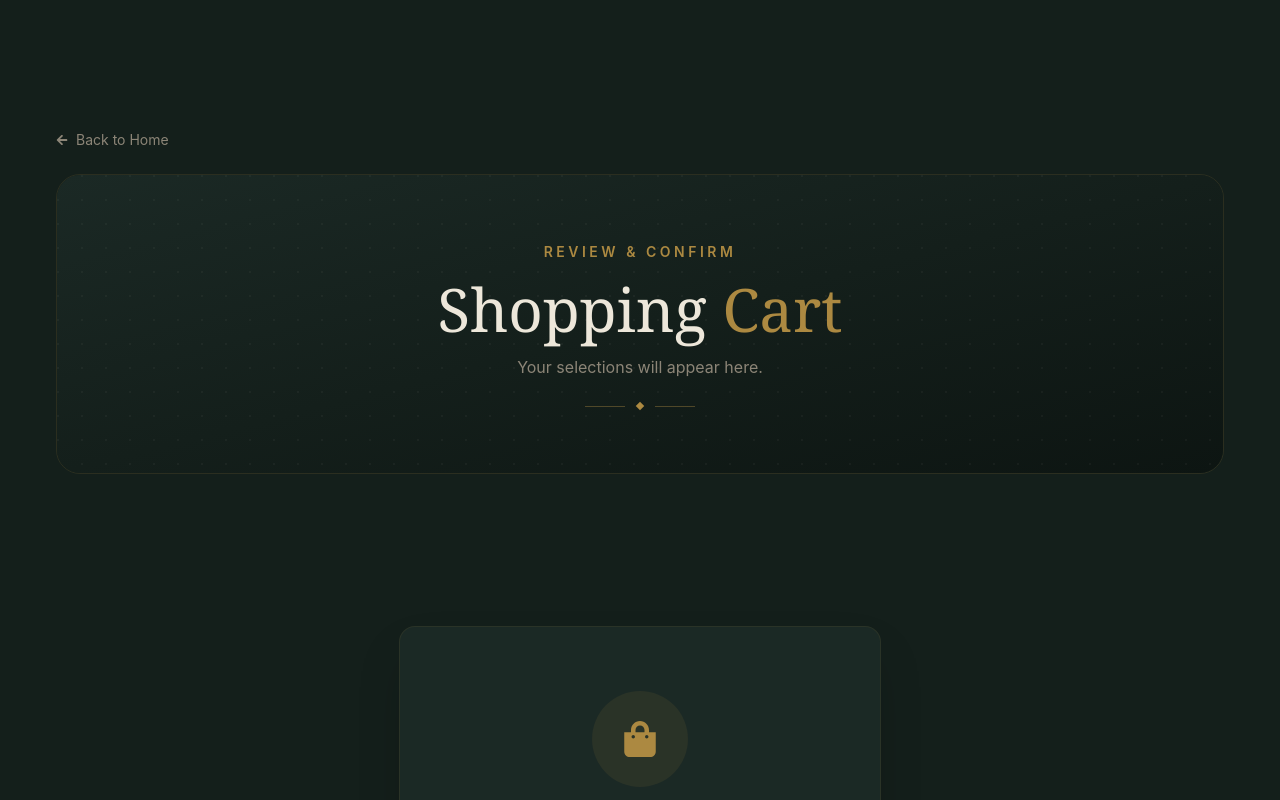
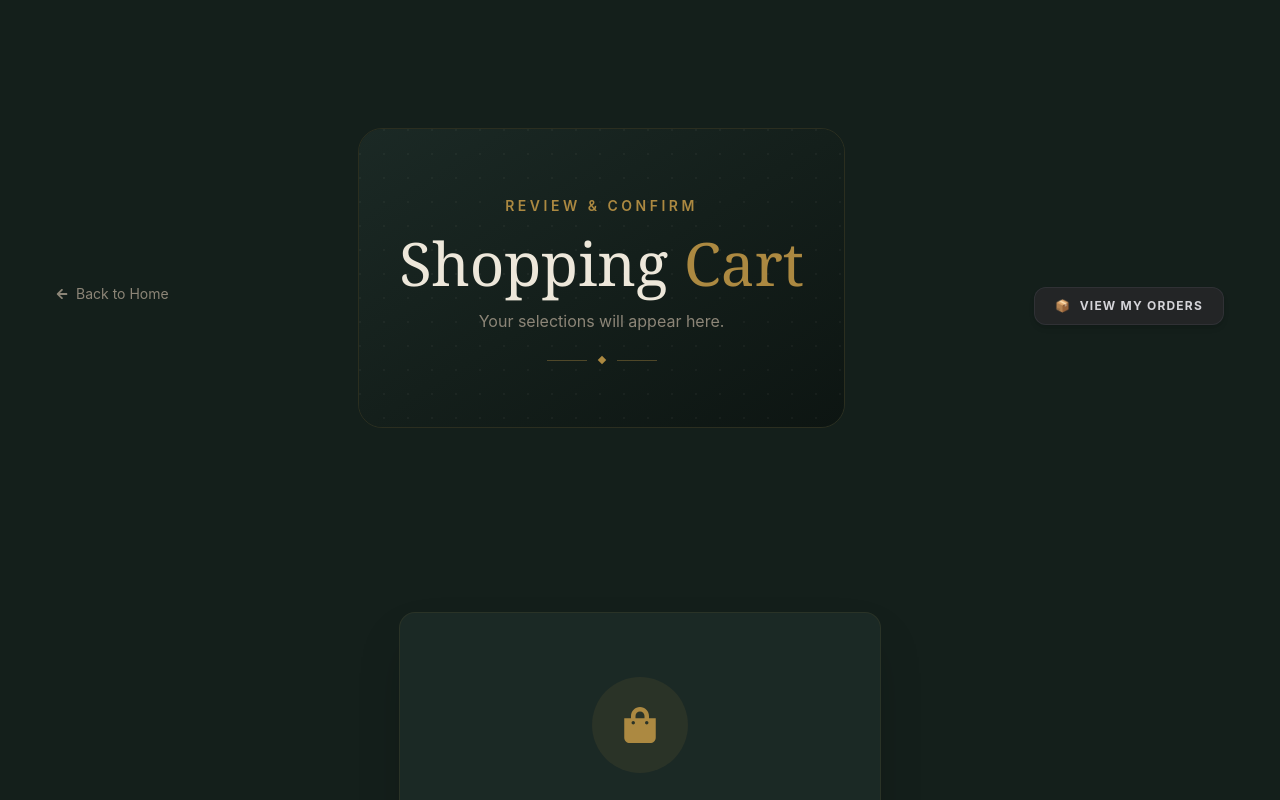
Before and after one commit to Qalib137/restaurant-frontend, a React (Vite) app: page /cart in a window 1280 px wide. Shown: the top 800 px of the page. Built offline with nearby package versions, Linux system fonts and the light colour scheme.

Commit message:
cart.jsx deyisiklik

```diff
--- a/src/pages/Cart.jsx
+++ b/src/pages/Cart.jsx
@@ -1,4 +1,5 @@
 import { useSelector } from "react-redux";
+import { useNavigate } from "react-router-dom";
 import CartHeader from "../components/Cart/CartHeader.jsx";
 import EmptyCart from "../components/Cart/EmptyCart.jsx";
 import CartSummary from "../components/Cart/CartSummary.jsx";
@@ -7,12 +8,21 @@ import CartItem from "../components/Cart/CartItem.jsx";
 function Cart() {
     const cartItems = useSelector((state) => state.cart.items);
     const totalQty = cartItems.reduce((t, i) => t + i.quantity, 0);
+    const navigate = useNavigate();
 
     return (
         <section className="min-h-screen bg-[#141F1B] pt-28 sm:pt-32 pb-20 px-4 sm:px-6 md:px-10 lg:px-14">
             <div className="max-w-7xl mx-auto">
+                <div className="flex flex-col sm:flex-row justify-between items-start sm:items-center gap-4 mb-8">
+                    <CartHeader itemCount={totalQty} />
 
-                <CartHeader itemCount={totalQty} />
+                    <button
+                        onClick={() => navigate("/orders")}
+                        className="px-5 py-2.5 rounded-xl font-bold text-xs uppercase tracking-widest bg-zinc-800/80 hover:bg-amber-600 hover:text-zinc-950 text-zinc-300 border border-zinc-700/50 hover:border-amber-600 transition-all duration-300 cursor-pointer flex items-center gap-2 shadow-md"
+                    >
+                        <span>📦</span> View My Orders
+                    </button>
+                </div>
 
                 {cartItems.length === 0 ? (
                     <div className="flex items-center justify-center py-16 sm:py-24">
@@ -28,7 +38,6 @@ function Cart() {
                         </div>
                     </div>
                 )}
-
             </div>
         </section>
     );
```
